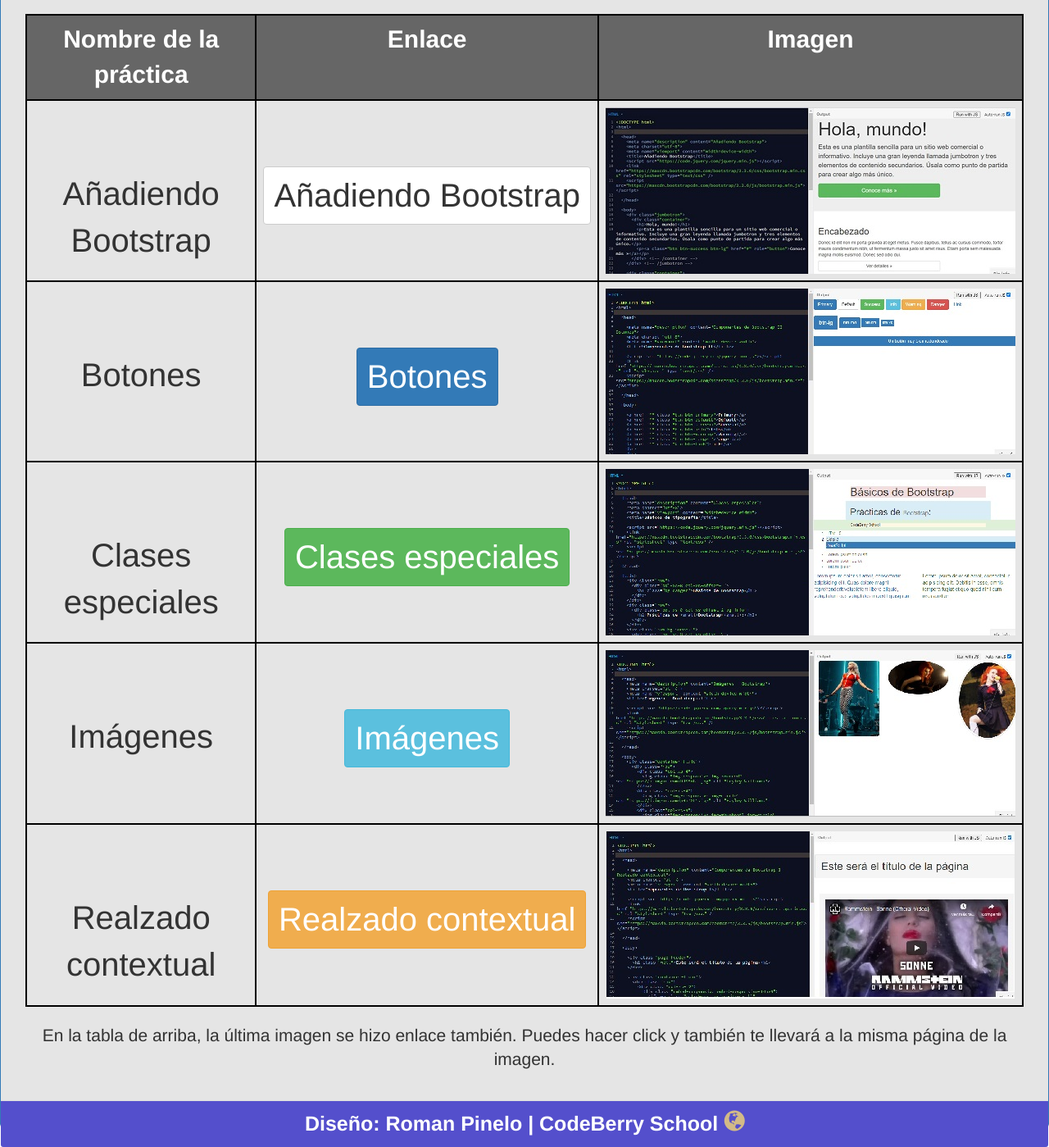
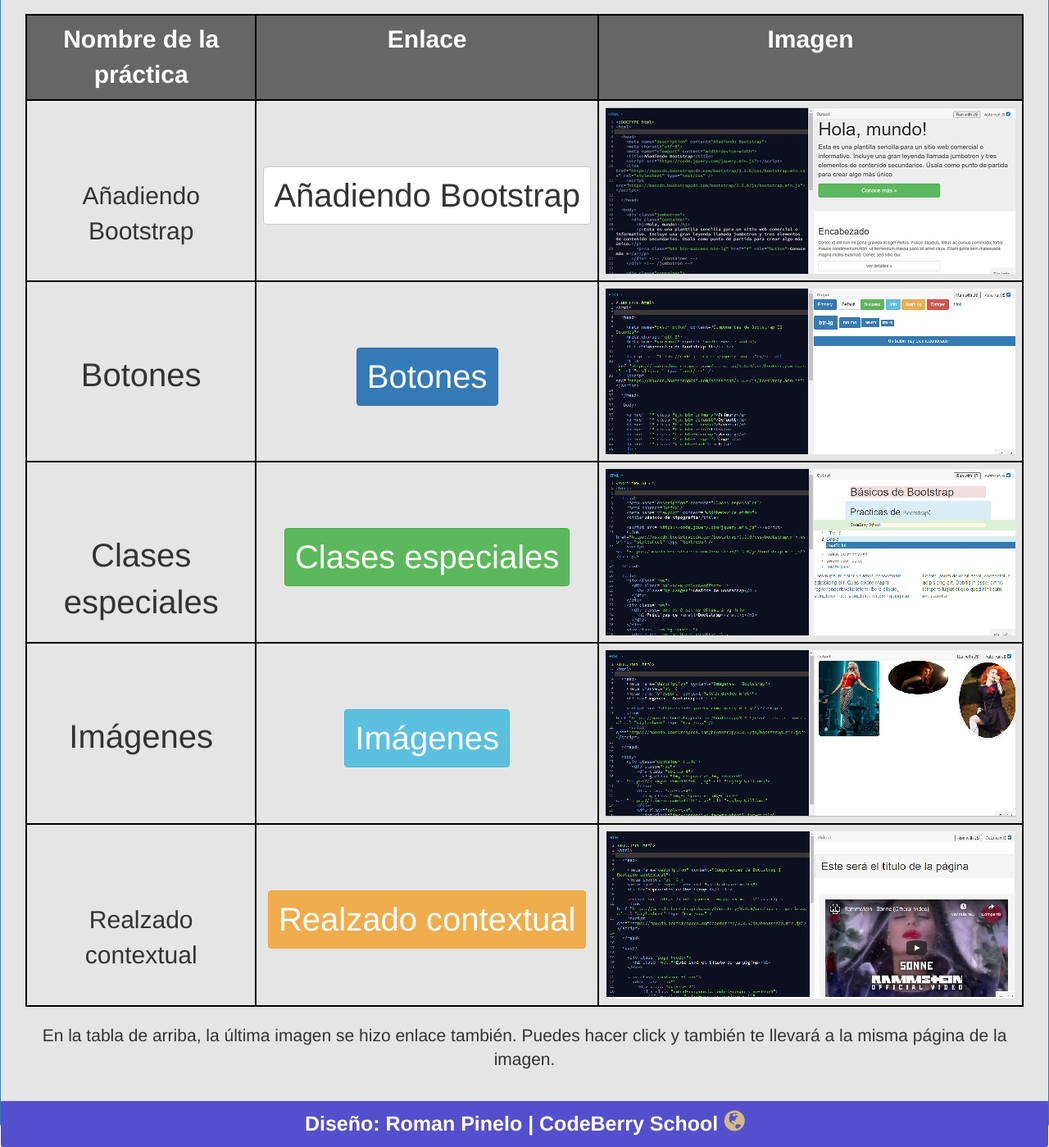
Before and after one commit to RomanPinelo/resumen-bootstrap, a plain HTML site: page index.html in a window 1280 px wide. Shown: the part 1455-2854 px from the top of the page at 82% size. Drawn offline with nearby package versions, Linux system fonts and the light colour scheme.

Commit message:
Actualizando index.html

```diff
--- a/index.html
+++ b/index.html
@@ -122,7 +122,7 @@
                   </tr>
 
                   <tr>
-                    <td style="border:2px solid #000; padding-top:8.5rem; font-size:4rem;">Añadiendo Bootstrap</td>
+                    <td style="border:2px solid #000; padding-top:9.5rem; font-size:3rem;">Añadiendo Bootstrap</td>
                     <td style="border:2px solid #000; padding-top:8rem;"><a class="btn btn-default" href="https://jsbin.com/lukibef/2" target="_blank" style="font-size:4rem;">Añadiendo Bootstrap</a></td>
                     <td style="border:2px solid #000;"><img src="imagenes/A%C3%B1adiendo_Bootstrap.jpg" alt="Añadiendo Bootstrap"></td>
                   </tr>
@@ -146,7 +146,7 @@
                   </tr>
 
                   <tr>
-                    <td style="border:2px solid #000; padding-top:8.5rem; font-size:4rem;">Realzado contextual</td>
+                    <td style="border:2px solid #000; padding-top:9.5rem; font-size:3rem;">Realzado contextual</td>
                     <td style="border:2px solid #000; padding-top:8rem;"><a class="btn btn-warning" href="https://jsbin.com/bihasaf/1" target="_blank" style="font-size:4rem;">Realzado contextual</a></td>
                     <td style="border:2px solid #000;"><a href="https://jsbin.com/bihasaf/1" target="_blank"><img src="imagenes/Realzado_contextual.jpg" alt="Realzado contextual"></a></td>
                   </tr>
```
